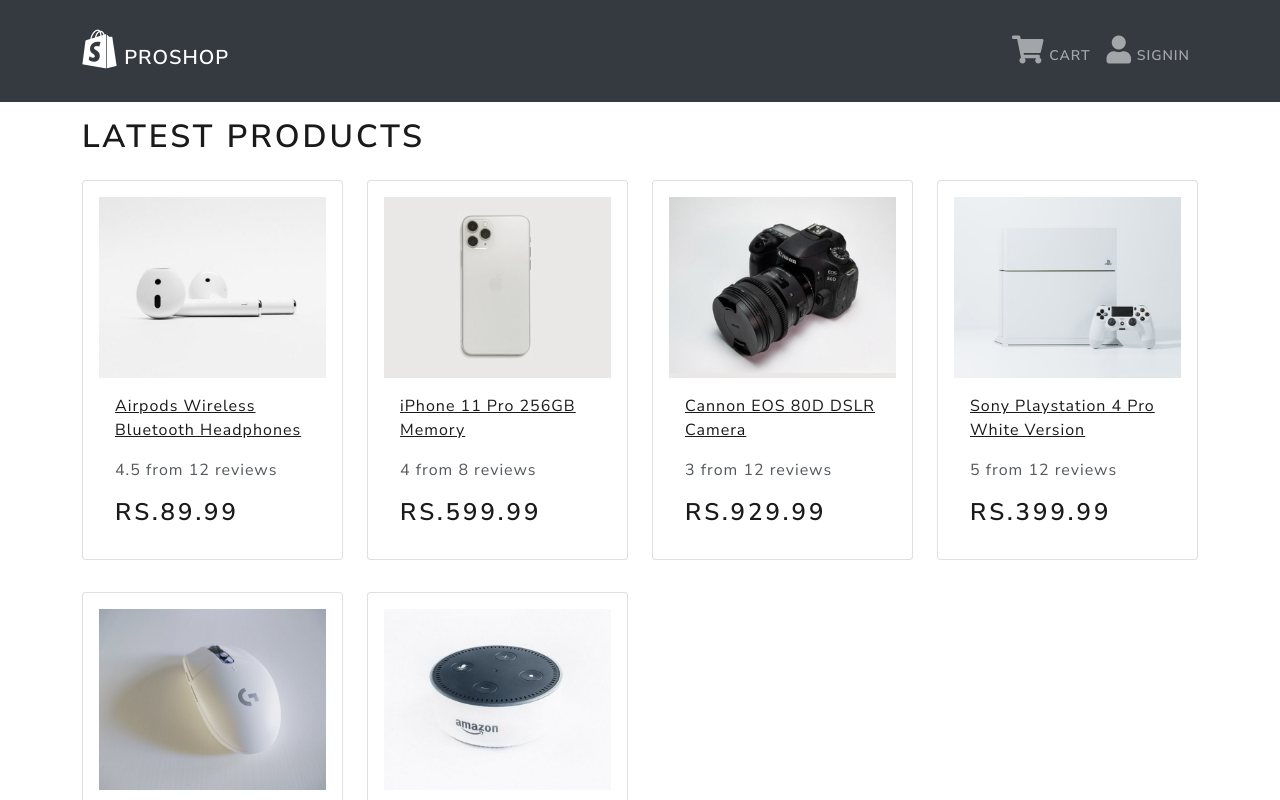
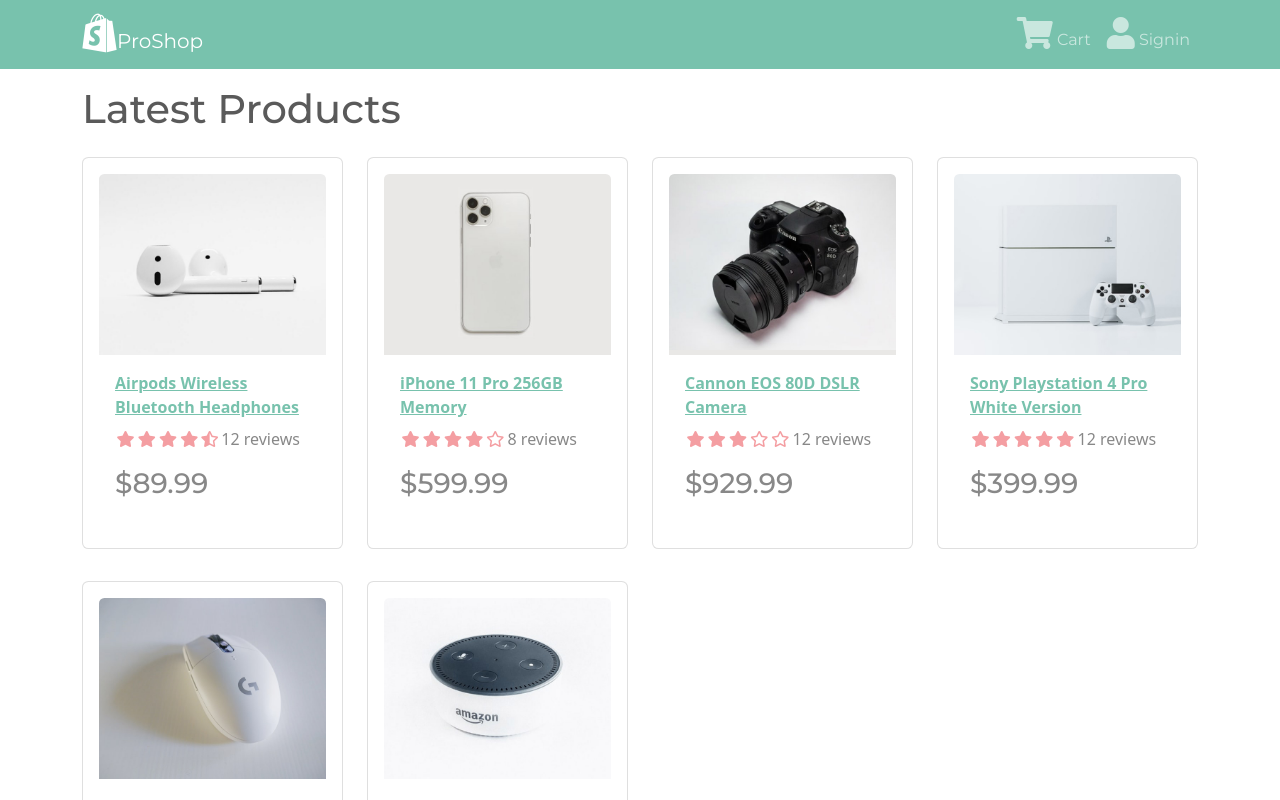
Before and after one commit to manikpokhetra79/ReactExpressEcomShop, a React (Create React App) app in the folder frontend/: page / in a window 1280 px wide. Shown: the top 800 px of the page. Built offline with nearby package versions, Linux system fonts and the light colour scheme.

Commit message:
rating component added

```diff
--- a/frontend/src/components/Header.js
+++ b/frontend/src/components/Header.js
@@ -3,9 +3,10 @@
 const Header = () => {
     return (
         <header>
-           <Navbar bg="dark" variant="dark" expand="lg" collapseOnSelect>
+           <Navbar bg="primary" variant="dark" expand="lg" collapseOnSelect>
             <Container>
-                <Navbar.Brand href="/"><i class="fab fa-shopify fa-2x"></i> ProShop</Navbar.Brand>
+                <Navbar.Brand href="/">
+                <i className="fab fa-shopify fa-2x"></i>ProShop</Navbar.Brand>
                 <Navbar.Toggle aria-controls="basic-navbar-nav" />
                 <Navbar.Collapse id="basic-navbar-nav">
                 <Nav className="ms-auto">
--- a/frontend/src/components/Products.js
+++ b/frontend/src/components/Products.js
@@ -1,6 +1,6 @@
 import React from 'react'
 import { Card } from 'react-bootstrap'
-
+import Rating from './Rating';
 const Product = ({ product }) => {
     return (
         <Card className='my-3 p-3 rounded'>
@@ -16,12 +16,13 @@
             </a>
 
             <Card.Text as="div">
-            <div className="my-3">
-                {product.rating} from {product.numReviews} reviews
-            </div>
+             <Rating
+             value={product.rating}
+             text={`${product.numReviews} reviews`}
+             ></Rating>
             </Card.Text>
             <Card.Text as="h3">
-             Rs.{product.price}
+             ${product.price}
             </Card.Text>
             </Card.Body>
         </Card>
--- /dev/null
+++ b/frontend/src/components/Rating.js
@@ -0,0 +1,67 @@
+import React from 'react';
+import PropTypes from 'prop-types'
+
+
+const Rating = ({ value, text,color }) => {
+    return (
+        <div className="rating">
+            <span>
+            <i style={{color}}
+            className = {
+                value >= 1
+                ?'fas fa-star'
+                : value >= 0.5
+                ?'fas fa-star-half-alt'
+                :'far fa-star'} ></i>
+            </span>
+            <span>
+            <i style={{color}}
+            className = {
+                value >= 2
+                ?'fas fa-star'
+                : value >= 1.5
+                ?'fas fa-star-half-alt'
+                :'far fa-star'} ></i>
+            </span>
+            <span>
+            <i style={{color}}
+            className = {
+                value >= 3
+                ?'fas fa-star'
+                : value >= 2.5
+                ?'fas fa-star-half-alt'
+                :'far fa-star'} ></i>
+            </span>
+            <span>
+            <i style={{color}}
+            className = {
+                value >= 4
+                ?'fas fa-star'
+                : value >= 3.5
+                ?'fas fa-star-half-alt'
+                :'far fa-star'} ></i>
+            </span>
+            <span>
+            <i style={{color}}
+            className = {
+                value >= 5
+                ?'fas fa-star'
+                : value >= 4.5
+                ?'fas fa-star-half-alt'
+                :'far fa-star'} ></i>
+            </span>
+            <span >{text ? text : ''}</span>
+        </div>
+    )
+}
+// default props
+Rating.defaultProps = {
+    color : "#F49EA2"
+}
+// propTypes set for bettor error handling
+Rating.propTypes = {
+    value : PropTypes.number.isRequired,
+    text : PropTypes.string.isRequired,
+    color : PropTypes.string
+}
+export default Rating
--- a/frontend/src/index.css
+++ b/frontend/src/index.css
@@ -1,3 +1,10 @@
 main{
     min-height : 80vh;
 }
+
+h3{
+    padding: 1rem 0;
+}
+.rating span{
+    margin :0.1rem;
+}
--- a/frontend/src/screens/HomeScreen.js
+++ b/frontend/src/screens/HomeScreen.js
@@ -9,7 +9,7 @@
             <h1>Latest Products</h1>
             <Row>
                 {products.map(product => (
-                     <Col sm={12} md={6} lg={4} xl={3}>
+                     <Col key={product._id}sm={12} md={6} lg={4} xl={3}>
                      <Product product={product} />
                      </Col>
                 ))}
```
Also changed, not shown: frontend/src/bootstrap.min.css.
